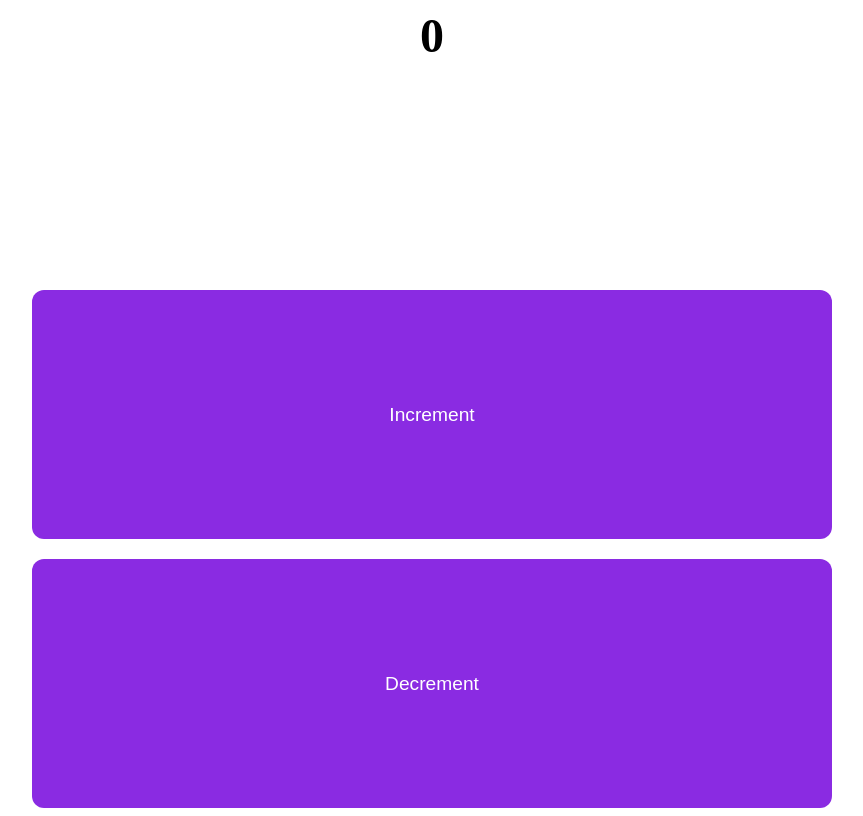
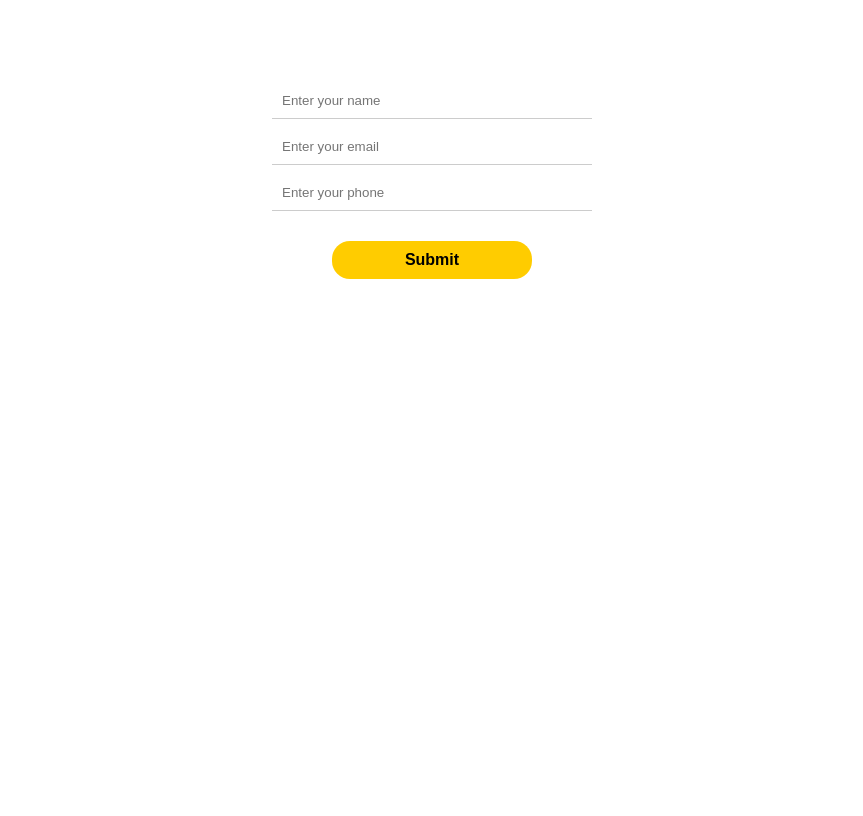
Before and after one commit to realMoyosore/react-app, a React (Create React App) app: page / in a window 1280 px wide. Shown: the whole page, without its empty margins (208-1071 px from the left). Built offline with nearby package versions, Linux system fonts and the light colour scheme.

Commit message:
change event demo

```diff
--- a/src/App.js
+++ b/src/App.js
@@ -1,96 +1,115 @@
 import React from "react";
-import { useState } from "react";
-// import Greeting from "./components/greetings";
-// import UserProfileCard from "./components/userProfileCard";
-// import ListEx from "./components/list";
+// import { useState } from "react";
+// // import Greeting from "./components/greetings";
+// // import UserProfileCard from "./components/userProfileCard";
+// // import ListEx from "./components/list";
 
-// const cars = ["BMW", "BENZ", "AUDI", "TOYOTA", "TESLA"];
-// const carList = cars.map((item) => {
-//   return <li key={item}>{item}</li>;
-// });
+// // const cars = ["BMW", "BENZ", "AUDI", "TOYOTA", "TESLA"];
+// // const carList = cars.map((item) => {
+// //   return <li key={item}>{item}</li>;
+// // });
 
-// const userProfile = [
-//   {
-//     name: "John Doe",
-//     age: 30,
-//     location: "New York",
-//   },
-//   {
-//     name: "John Doe",
-//     age: 30,
-//     location: "New York",
-//   },
-//   {
-//     name: "John Doe",
-//     age: 30,
-//     location: "New York",
-//   },
-// ];
-// const listOfUsers = userProfile.map((user) => {
+// // const userProfile = [
+// //   {
+// //     name: "John Doe",
+// //     age: 30,
+// //     location: "New York",
+// //   },
+// //   {
+// //     name: "John Doe",
+// //     age: 30,
+// //     location: "New York",
+// //   },
+// //   {
+// //     name: "John Doe",
+// //     age: 30,
+// //     location: "New York",
+// //   },
+// // ];
+// // const listOfUsers = userProfile.map((user) => {
+// //   return (
+// //     <div>
+// //       <h2>{user.name}</h2>
+// //       <p>{user.age}</p>
+// //       <p>{user.location}</p>
+// //     </div>
+// //   );
+// // });
+
+// // const handleClick = (event) => {
+// //   console.log("Button Clicked")
+// // }
+
+// const App = () => {
+//   //arrow function component
+
+//   //state...
+//   const [counter, setCounter] = useState(0);
+
+//   //Handle increment...
+//   const handleIncrement = (event) => {
+//     event.preventDefault();
+//     setCounter((prev) => prev + 1);
+//   };
+
+//   //Handle decrement...
+//   const handelDecrement = (event) => {
+//     event.preventDefault();
+//     setCounter((prev) => prev - 1);
+//   };
+
+//   //Render...
 //   return (
-//     <div>
-//       <h2>{user.name}</h2>
-//       <p>{user.age}</p>
-//       <p>{user.location}</p>
-//     </div>
+//     <section className="main-page">
+//       {/* <Greeting />
+//       <UserProfileCard />
+//       <ol>
+//         <ListEx />
+//       </ol>
+//       <ol>
+//         {carList}
+//       </ol>
+//       <div>
+//         {listOfUsers}
+//       </div> */}
+
+//       {/* <button
+//         onClick={(Event) => {
+//           console.log("Hello, you clicked me!");
+//         }}>
+//         Click Me
+//       </button> */}
+
+//       {/* <button onClick={handleClick}>Click Me</button> */}
+//       <div className="counter-label">{counter}</div>
+//       <button className="action-btn" onClick={handleIncrement}>
+//         Increment
+//       </button>
+//       <button className="action-btn" onClick={handelDecrement}>
+//         Decrement
+//       </button>
+//     </section>
 //   );
-// });
-
-// const handleClick = (event) => {
-//   console.log("Button Clicked")
-// }
+// };
 
 const App = () => {
-  //arrow function component
-
-  //state...
-  const [counter, setCounter] = useState(0);
-
-  //Handle increment...
-  const handleIncrement = (event) => {
+  //Handle Change...
+  const handleChange = (event) => {
     event.preventDefault();
-    setCounter((prev) => prev + 1);
+    console.log("Value :", event.target.value);
   };
 
-  //Handle decrement...
-  const handelDecrement = (event) => {
-    event.preventDefault();
-    setCounter((prev) => prev - 1);
-  };
-
-  //Render...
   return (
-    <section className="main-page">
-      {/* <Greeting />
-      <UserProfileCard />
-      <ol>
-        <ListEx />
-      </ol>
-      <ol>
-        {carList}
-      </ol>
-      <div>
-        {listOfUsers}
-      </div> */}
-
-      {/* <button
-        onClick={(Event) => {
-          console.log("Hello, you clicked me!");
-        }}>
-        Click Me
-      </button> */}
-
-      {/* <button onClick={handleClick}>Click Me</button> */}
-      <div className="counter-label">{counter}</div>
-      <button className="action-btn" onClick={handleIncrement}>
-        Increment
-      </button>
-      <button className="action-btn" onClick={handelDecrement}>
-        Decrement
-      </button>
+    <section className="form-container">
+      <form>
+        <input onChange={handleChange} type="text" placeholder="Enter your name" />
+        <input onChange={handleChange} type="text" placeholder="Enter your email" />
+        <input onChange={handleChange} type="text" placeholder="Enter your phone" />
+        <button type="submit">Submit</button>
+      </form>
     </section>
   );
 };
 
 export default App;
-// This is a functional component that returns a simple JSX structure
+// // This is a functional component that returns a simple JSX structure
--- a/src/index.css
+++ b/src/index.css
@@ -13,7 +13,7 @@
   gap: 20px;
 }
 
-.action-btn {
+/* .action-btn {
   background-color: blueviolet;
   color: #fff;
   font-size: 1.2rem;
@@ -31,4 +31,42 @@
   font-size: 3rem;
   font-weight: 600;
   margin: 0;
+} */
+
+.form-container {
+  max-width: 600px;
+  padding: 25px;
+  width: 100%;
+  margin: 0 auto;
 }
+
+form {
+  display: flex;
+  flex-direction: column;
+  align-items: center;
+  justify-content: center;
+  margin-top: 50px;
+}
+
+input {
+  border: none;
+  border-bottom: 1px solid #ccc;
+  padding: 10px;
+  margin-bottom: 10px;
+  max-width: 300px;
+  width: 100%;
+}
+
+button {
+  background-color: #ffcc00;
+  color: #000;
+  border: none;
+  border-radius: 18px;
+  padding: 10px 32px;
+  max-width: 200px;
+  width: 100%;
+  font-size: 1rem;
+  font-weight: 600;
+  margin-top: 20px;
+  cursor: pointer;
+}
```
